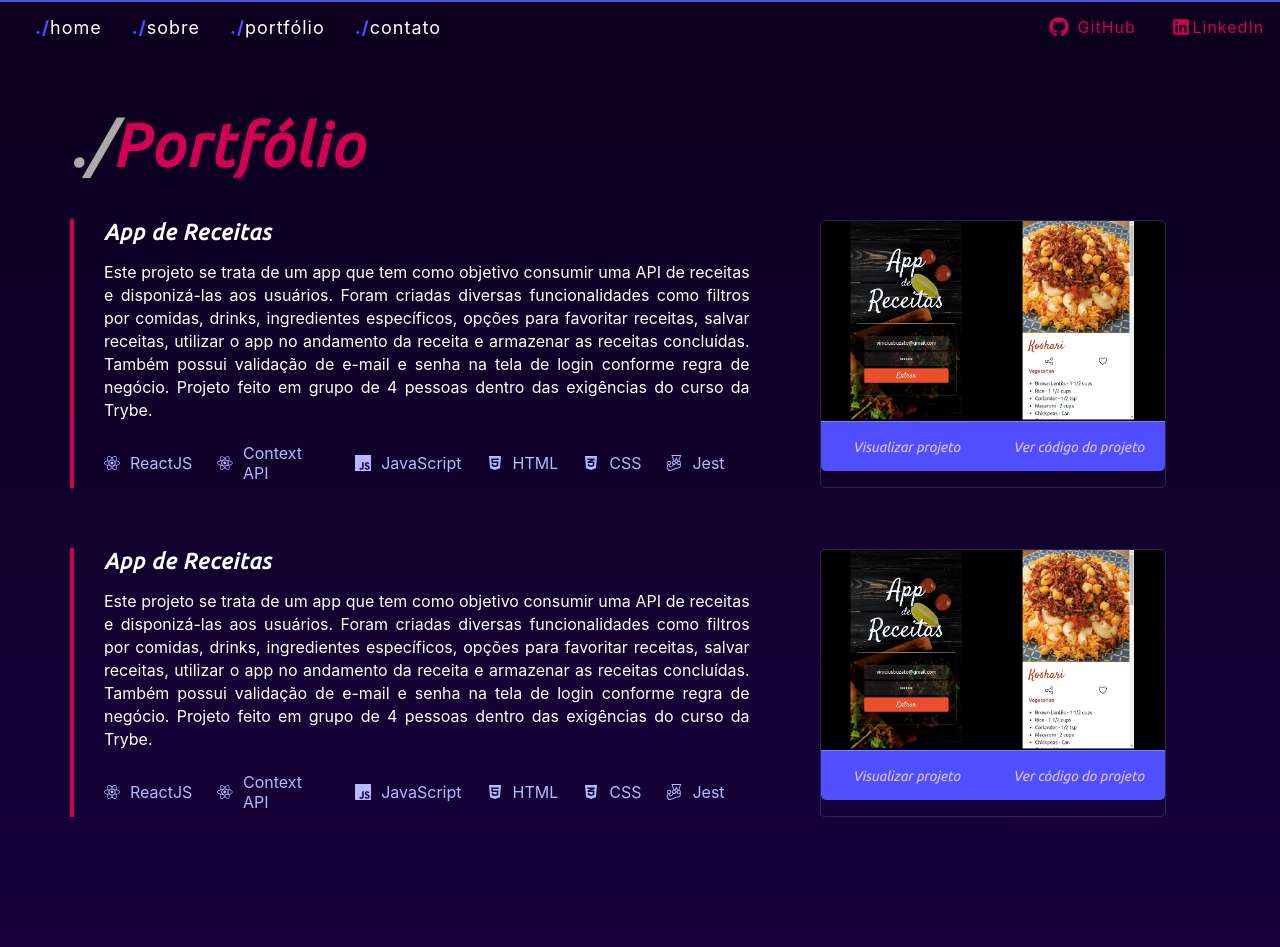
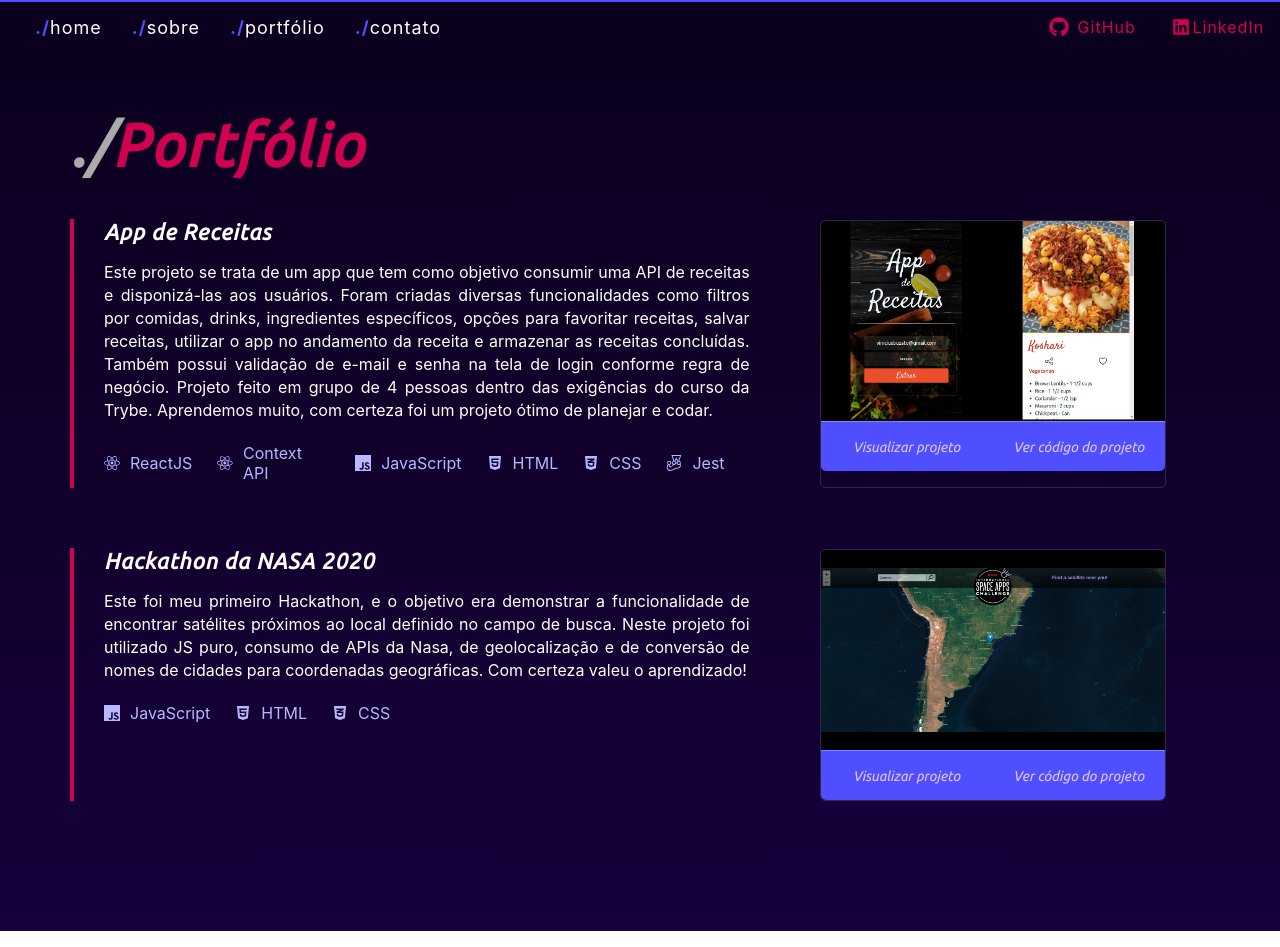
Before and after one commit to vbuzato/vbuzato.github.io, a React (Create React App) app: page /portfolio in a window 1280 px wide. Built offline with nearby package versions, Linux system fonts and the light colour scheme.

Commit message:
Foram inseridos dois projetos ao portfolio

```diff
--- a/src/pages/Portfolio.js
+++ b/src/pages/Portfolio.js
@@ -2,6 +2,7 @@ import { FaReact, FaHtml5, FaCss3Alt } from 'react-icons/fa';
 import { SiJavascript, SiJest } from 'react-icons/si';
 import AppReceitas from '../images/app-receitas.png';
 import AppReceitas2 from '../images/app-receitas2.png';
+import Nasa from '../images/hackathon-nasa.png';
 
 export default function Portfolio() {
   return (
@@ -20,7 +21,8 @@ export default function Portfolio() {
             favoritar receitas, salvar receitas, utilizar o app no andamento da receita e
             armazenar as receitas concluídas. Também possui validação de e-mail e senha
             na tela de login conforme regra de negócio. Projeto feito em grupo de 4
-            pessoas dentro das exigências do curso da Trybe.
+            pessoas dentro das exigências do curso da Trybe. Aprendemos muito, com certeza
+            foi um projeto ótimo de planejar e codar.
           </p>
           <div className="techs-box">
             <div className="used-tech">
@@ -66,26 +68,16 @@ export default function Portfolio() {
       </div>
 
       <div className="job-box">
-        <h2 className="job-title">App de Receitas</h2>
+        <h2 className="job-title">Hackathon da NASA 2020</h2>
         <div className="job-desc-techs">
           <p className="job-description">
-            Este projeto se trata de um app que tem como objetivo consumir uma API de
-            receitas e disponizá-las aos usuários. Foram criadas diversas funcionalidades
-            como filtros por comidas, drinks, ingredientes específicos, opções para
-            favoritar receitas, salvar receitas, utilizar o app no andamento da receita e
-            armazenar as receitas concluídas. Também possui validação de e-mail e senha
-            na tela de login conforme regra de negócio. Projeto feito em grupo de 4
-            pessoas dentro das exigências do curso da Trybe.
+            Este foi meu primeiro Hackathon, e o objetivo era demonstrar a funcionalidade
+            de encontrar satélites próximos ao local definido no campo de busca. Neste
+            projeto foi utilizado JS puro, consumo de APIs da Nasa, de geolocalização e de
+            conversão de nomes de cidades para coordenadas geográficas. Com certeza valeu
+            o aprendizado!
           </p>
           <div className="techs-box">
-            <div className="used-tech">
-              <FaReact />
-              <span className="tech">ReactJS</span>
-            </div>
-            <div className="used-tech">
-              <FaReact />
-              <span className="tech">Context API</span>
-            </div>
             <div className="used-tech">
               <SiJavascript />
               <span className="tech">JavaScript</span>
@@ -98,16 +90,11 @@ export default function Portfolio() {
               <FaCss3Alt />
               <span className="tech">CSS</span>
             </div>
-            <div className="used-tech">
-              <SiJest />
-              <span className="tech">Jest</span>
-            </div>
           </div>
         </div>
         <div className="group-bts-thumb">
           <div className="job-box-thumb">
-            <img src={ AppReceitas } alt="App de Receitas" className="job-thumb" />
-            <img src={ AppReceitas2 } alt="App de Receitas" className="job-thumb" />
+            <img src={ Nasa } alt="Hackathon da NASA 2020" className="job-thumb" />
           </div>
           <div className="job-buttons">
             <button type="button" className="bt-job-view border-rad-bot-left">
```
Also changed, not shown: src/images/hackathon-nasa.png (added), 1 other file (tests, documents, lock files or other folders).
